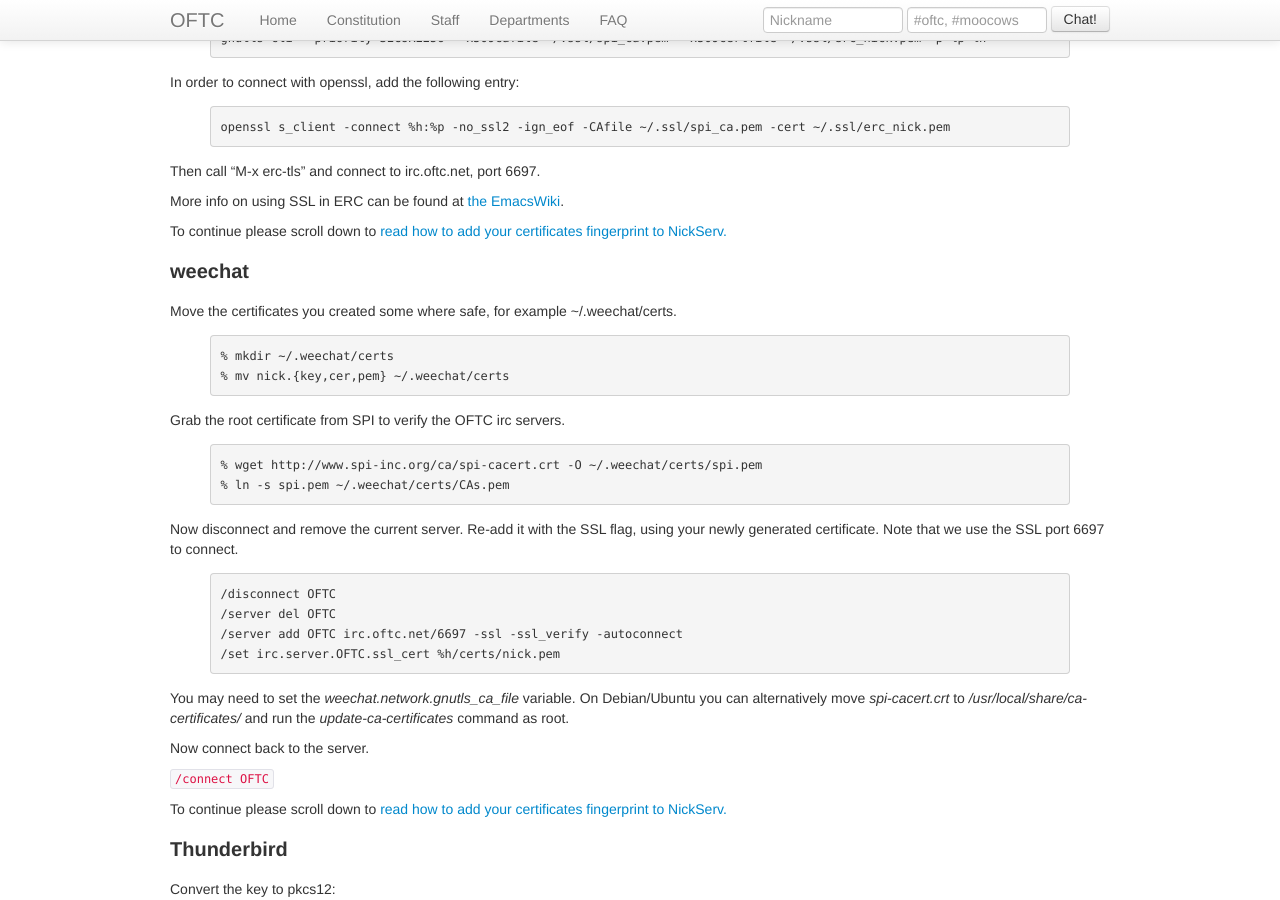
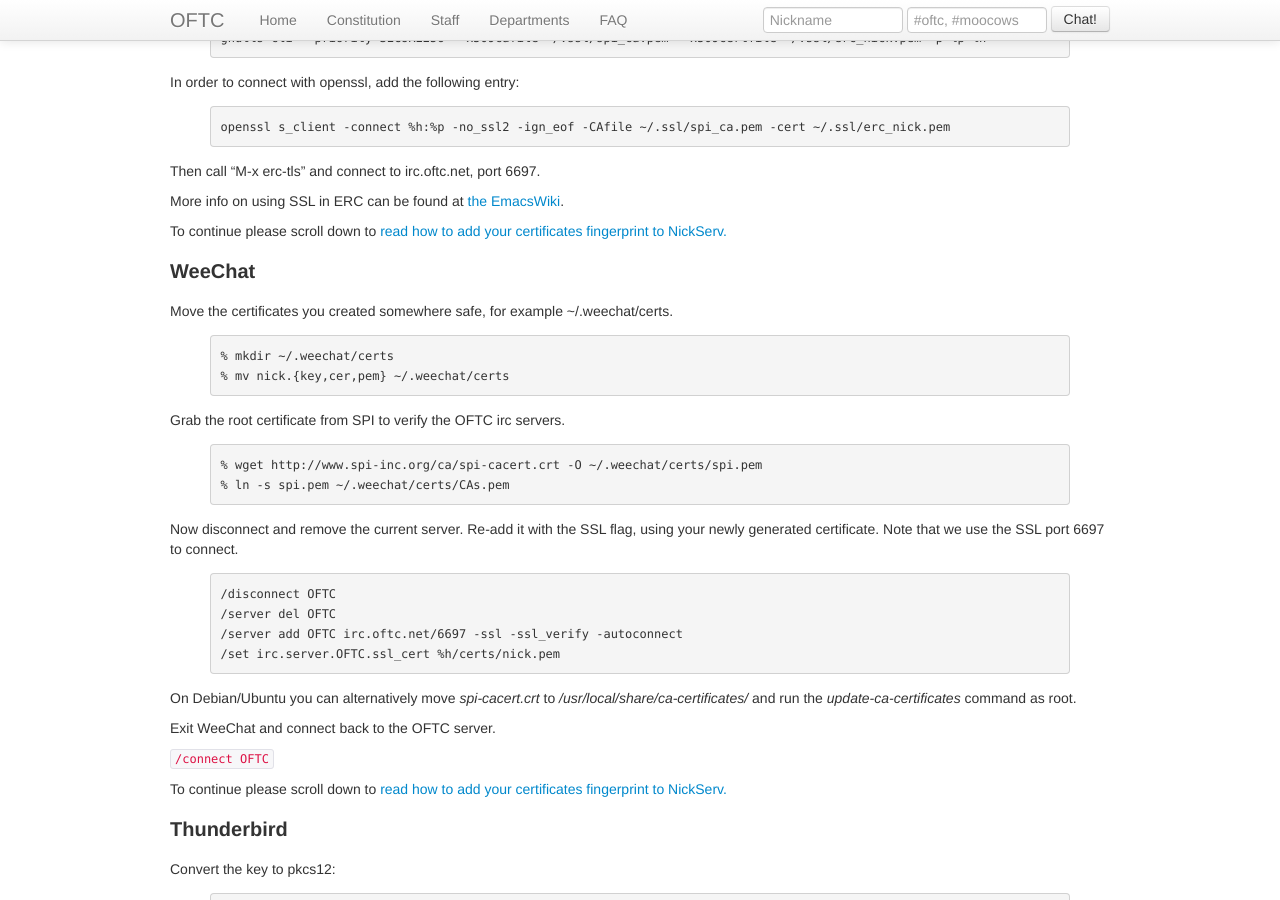
Before and after one commit to oftc/oftc-web, a Jekyll site: the page built from NickServ/CertFP.md, in a window 1280 px wide and 900 px high, scrolled down 6859 px. Built offline with Jekyll 4.4.1, drawn with Linux system fonts in a browser that asks for light colours.

Commit message:
- Corrected product spelling weechat -> WeeChat - Fixed type "some where" -> "somewhere" - Per WeeChat team's recommendation, don't change the wee chat.network.gnutils_ca_file setting; updating the certs in /etc/ssl/certs via dpkg-reconfigure or update-cacertificates is a better option - Exit WeeChat so that changes to global certs are picked up, then connect to OFTC

```diff
--- a/NickServ/CertFP.md
+++ b/NickServ/CertFP.md
@@ -291,9 +291,9 @@
 To continue please scroll down to [read how to add your certificates fingerprint
 to NickServ.](#AddCertFPtoNS)
 
-### weechat
+### WeeChat
 
-Move the certificates you created some where safe, for example ~/.weechat/certs.
+Move the certificates you created somewhere safe, for example ~/.weechat/certs.
 
 {% highlight text %}
 % mkdir ~/.weechat/certs
@@ -316,12 +316,11 @@
 /set irc.server.OFTC.ssl_cert %h/certs/nick.pem
 {% endhighlight %}
 
-You may need to set the *weechat.network.gnutls_ca_file* variable.
 On Debian/Ubuntu you can alternatively move *spi-cacert.crt* to
 */usr/local/share/ca-certificates/* and run the *update-ca-certificates*
 command as root.
 
-Now connect back to the server.
+Exit WeeChat and connect back to the OFTC server.
 
 `/connect OFTC`
 
```
